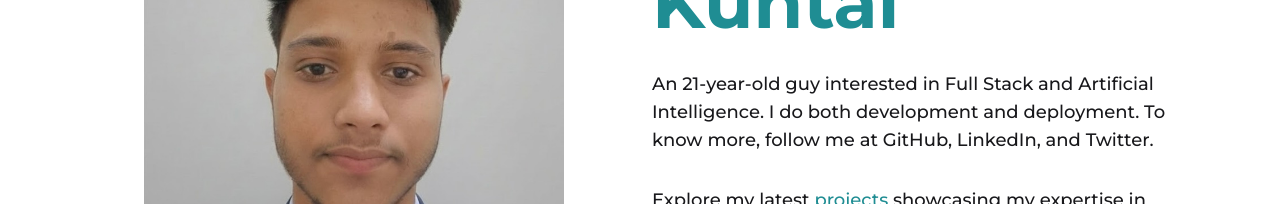
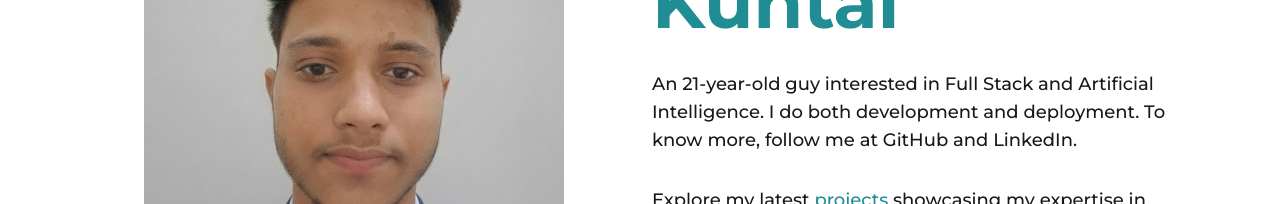
Before and after one commit to anujrj05/Portfolio-main, a Next.js app: page /about in a window 1280 px wide. Shown: the part 400-604 px from the top of the page. Built offline with nearby package versions, Linux system fonts and the light colour scheme.

Commit message:
fix unused imports causing vercel build failure

```diff
--- a/src/components/about-hero.tsx
+++ b/src/components/about-hero.tsx
@@ -36,7 +36,7 @@ export default function AboutHero() {
             <p className="mt-8 text-base font-medium text-zinc-900 dark:text-zinc-300 sm:text-lg md:text-lg">
               An 21-year-old guy interested in Full Stack and Artificial
               Intelligence. I do both development and deployment. To know more,
-              follow me at GitHub, LinkedIn, and Twitter.
+              follow me at GitHub and LinkedIn.
             </p>
           </FadeUp>
           <FadeUp key="description-2" duration={0.6} delay={0.4}>
```
